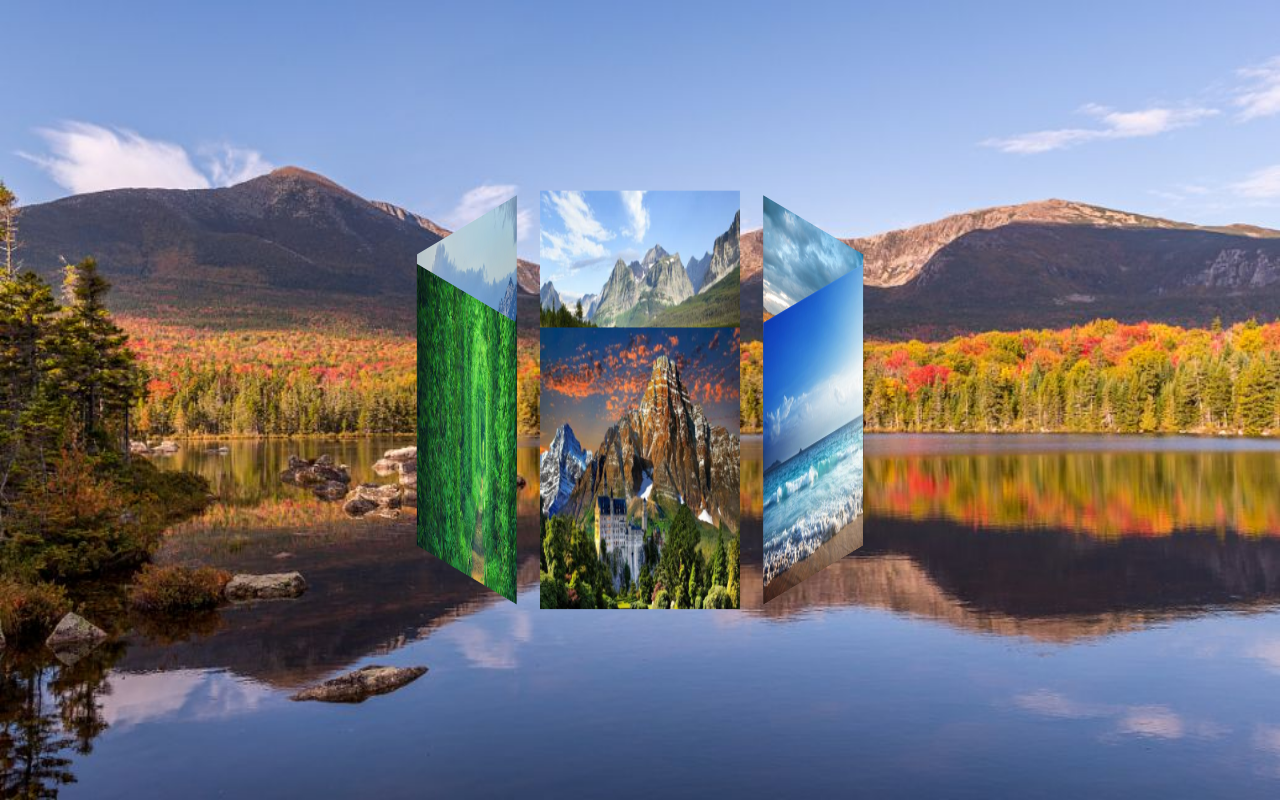
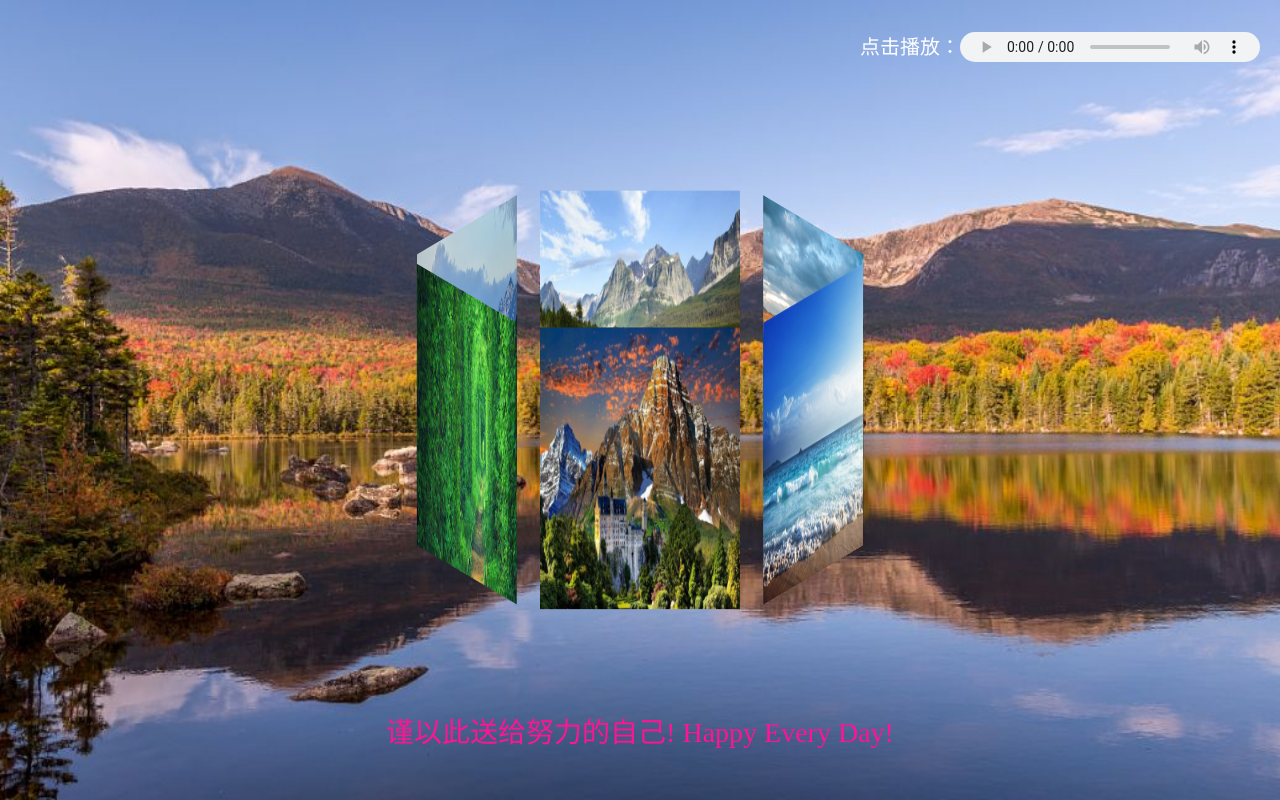
Before and after one commit to keepbetter123/shenPro, a plain HTML site: page index.html in a window 1280 px wide. Drawn offline with Linux system fonts and the light colour scheme.

Commit message:
初始化

```diff
--- a/index.html
+++ b/index.html
@@ -141,10 +141,10 @@
 		<li><img src="imgs/img_6.jpg" /></li>
 	</ul>
 	<div class="audio">
-		<!-- <p>点击播放：</p> -->
-		<!-- <audio id="bg-music" src="music/你的答案-阿冗.ogg" autoplay="autoplay" loop controls></audio> -->
+		<p>点击播放：</p>
+		<audio id="bg-music" src="music/你的答案-阿冗.ogg" autoplay="autoplay" loop controls></audio>
 	</div>
-	<!-- <p id="word">谨以此送给xxx! Happy Every Day!</p> -->
+	<p id="word">谨以此送给努力的自己! Happy Every Day!</p>
 	<!-- <p id="author">Yxg 2020年7月</p> -->
 	<!-- <p class="copyright">Yxg</p> -->
 	<script type="text/javascript">
```
Also changed, not shown: 1 other file.
